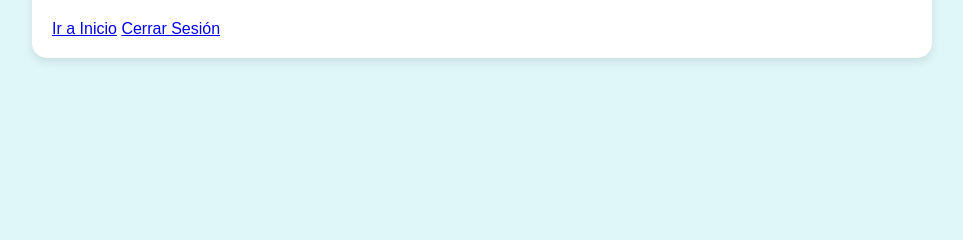
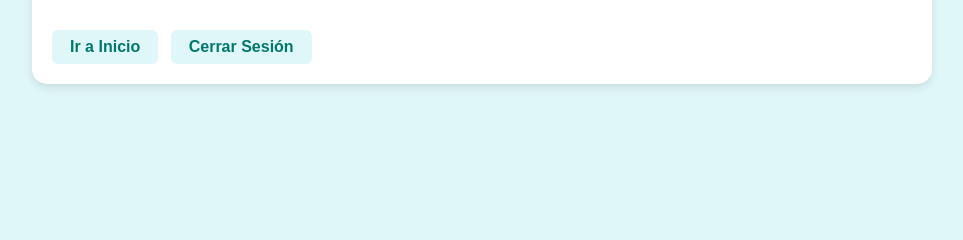
Before and after one commit to J-ader/SCGI-ventas, a Flask app: template templates/dashboard.html in a window 1280 px wide. Shown: the part 151-391 px from the top of the page, without its empty margins (158-1121 px from the left). Run offline with Flask 3, Linux system fonts and the light colour scheme; the template is opened without the code that fills it, so the values that code supplies are empty; some libraries are stand-ins or nearby versions.

Commit message:
agregado estilos mensajes flash y botones

```diff
--- a/static/dashboard.css
+++ b/static/dashboard.css
@@ -109,3 +109,37 @@ a.action-button {
     padding-left: 0;
     margin: 0;
 }
+
+/* Mensajes flash de éxito */
+.flash-messages.success, .flash-messages.alert-success {
+    background-color: #e0ffe0;
+    border: 1px solid #4CAF50;
+    color: #176c3a;
+}
+
+/* Mensajes flash de error */
+.flash-messages.error, .flash-messages.alert-danger {
+    background-color: #ffe0e0;
+    border: 1px solid #e53935;
+    color: #a94442;
+}
+
+/* Enlace a la página de inicio */
+.button-home {
+    display: inline-block;
+    margin: 10px 8px 0 0;
+    padding: 8px 18px;
+    border-radius: 6px;
+    border: none;
+    background: #E0F7FA;
+    color: #00796B;
+    font-weight: bold;
+    text-decoration: none;
+    transition: background 0.2s;
+    cursor: pointer;
+}
+
+.button-home:hover {
+    background: #B2EBF2;
+    color: #004D40;
+}
```
